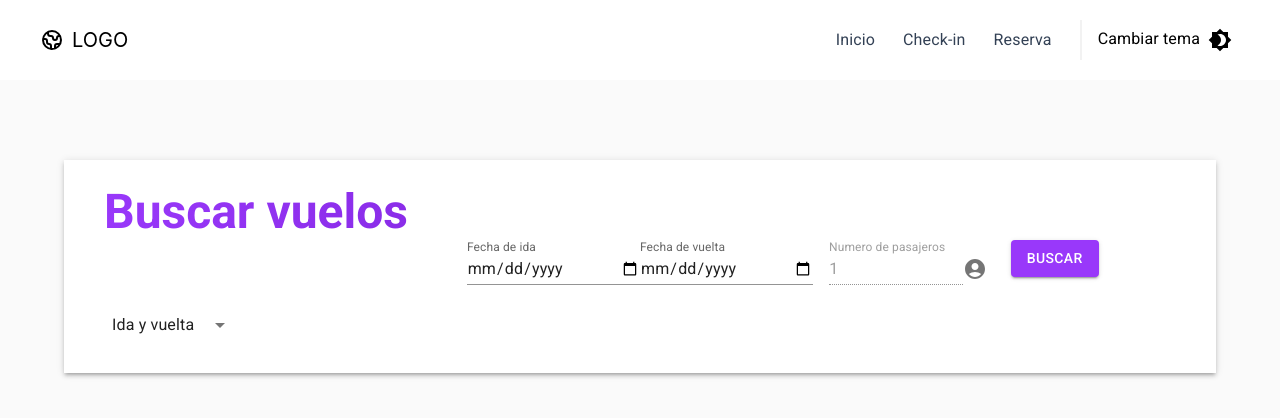
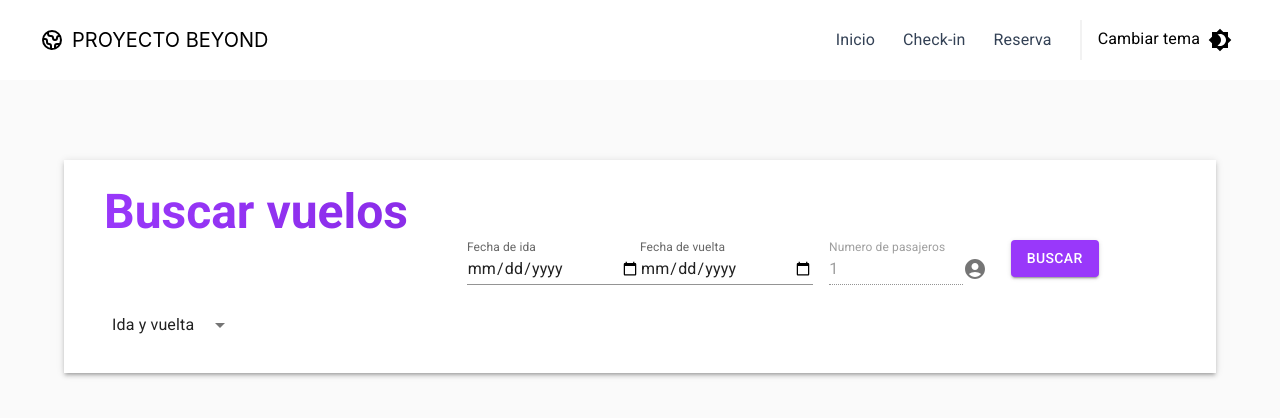
Before and after one commit to javiluli/tfg-aeropuerto-frontend, a React (Vite) app: page / in a window 1280 px wide. Shown: the top 418 px of the page. Built offline with nearby package versions, Linux system fonts and the light colour scheme; no server answers.

Commit message:
feat: se cambia el tituo del header

```diff
--- a/src/components/Header/index.jsx
+++ b/src/components/Header/index.jsx
@@ -56,7 +56,7 @@ const Navegation = () => {
 								d="M3.055 11H5a2 2 0 012 2v1a2 2 0 002 2 2 2 0 012 2v2.945M8 3.935V5.5A2.5 2.5 0 0010.5 8h.5a2 2 0 012 2 2 2 0 104 0 2 2 0 012-2h1.064M15 20.488V18a2 2 0 012-2h3.064M21 12a9 9 0 11-18 0 9 9 0 0118 0z"
 							/>
 						</svg>
-						<p className="text-xl uppercase">Logo</p>
+						<p className="text-xl uppercase">Proyecto BEYOND</p>
 					</div>
 				</div>
 
```
